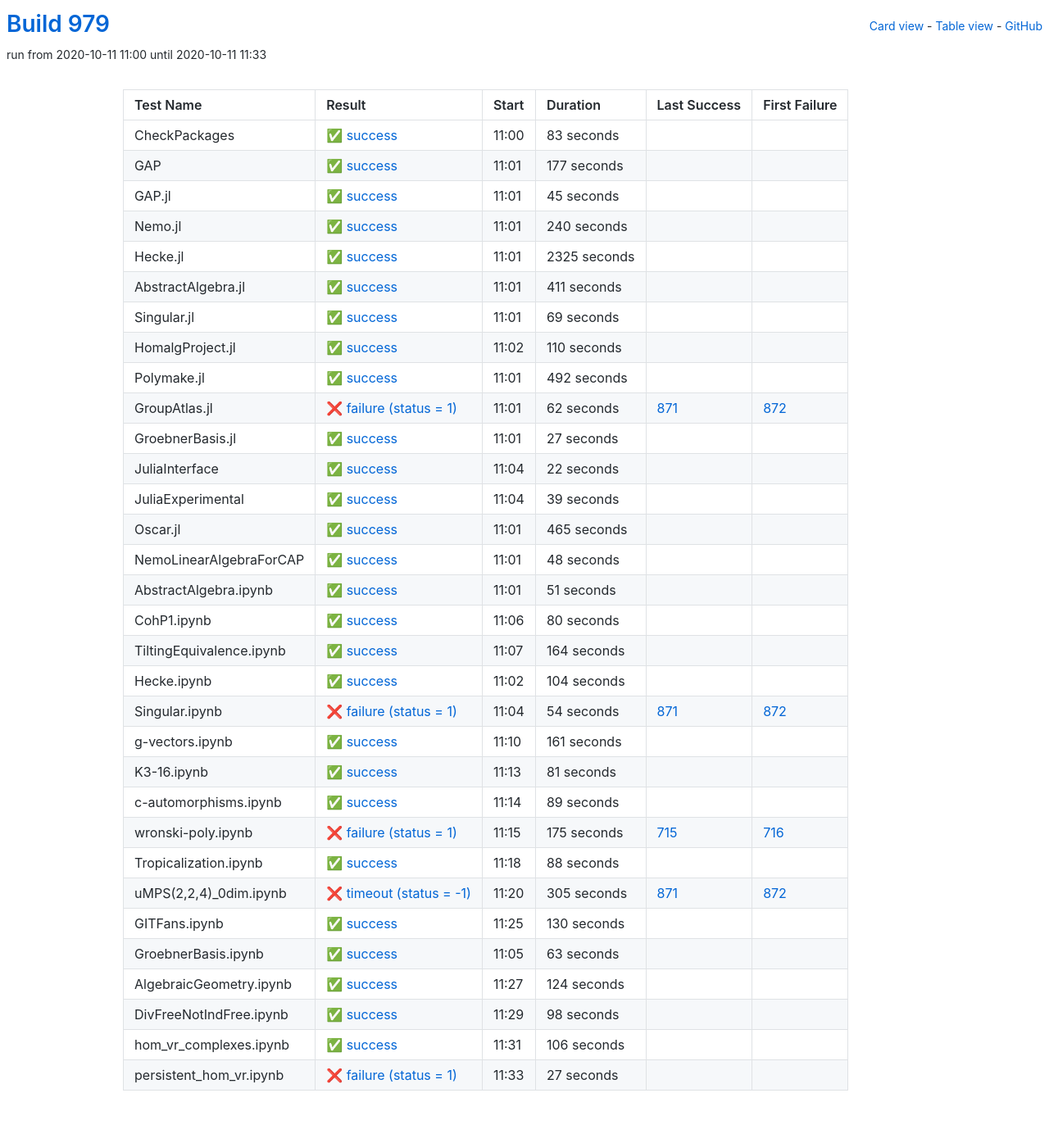
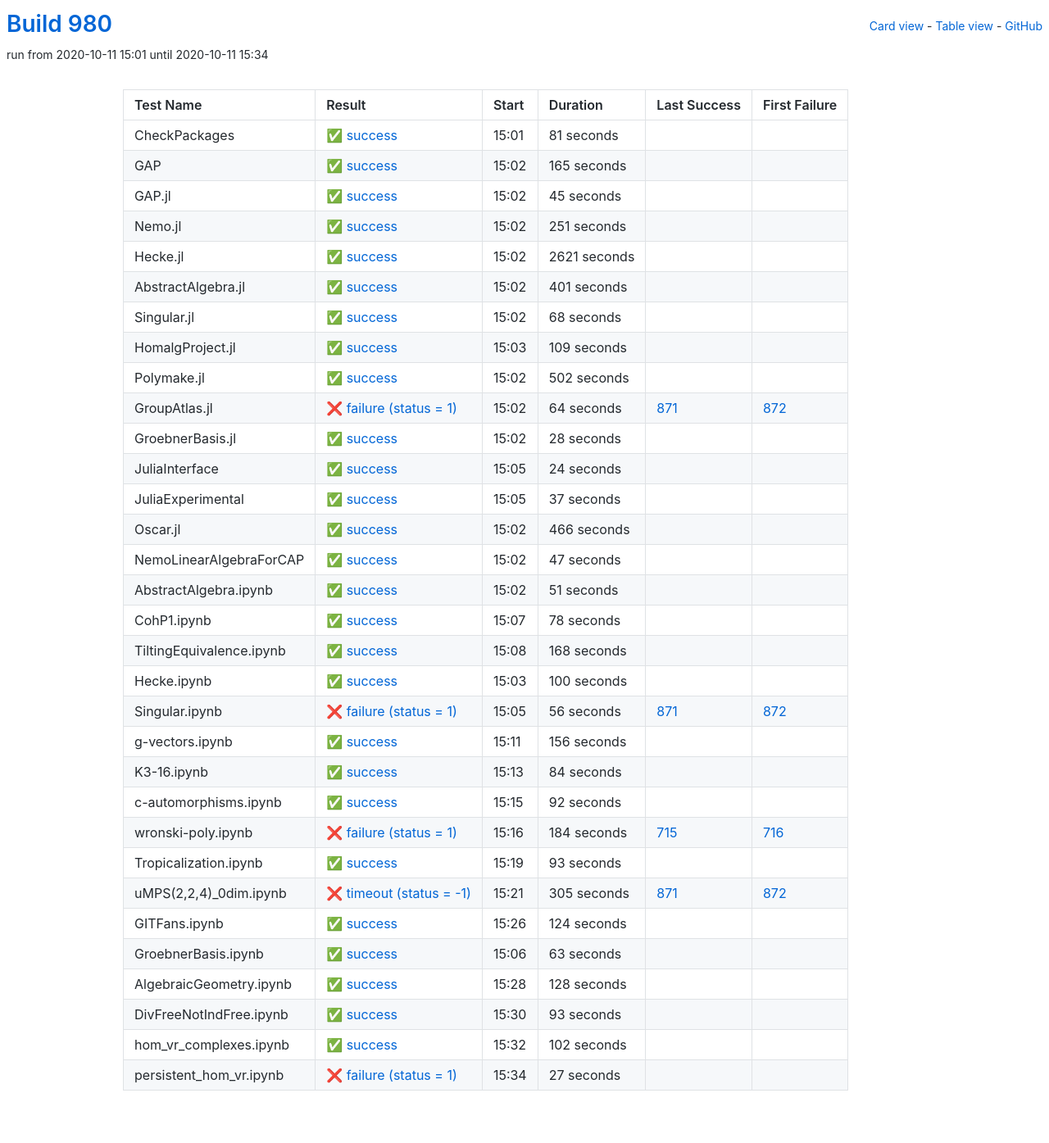
Before and after one commit to oscar-system/oscar-ci-status-stable, a Jekyll site: the page built from table.html, in a window 1280 px wide. Shown: the whole page at 82% size. Built offline with Jekyll 4.4.1, drawn with Linux system fonts in a browser that asks for light colours.

Commit message:
Build #980

```diff
--- a/_data/ci.yml
+++ b/_data/ci.yml
@@ -1,6 +1,6 @@
 ---
-build: 979
-build_url: https://oscarci.mathematik.uni-kl.de/job/oscar-stable/979/
+build: 980
+build_url: https://oscarci.mathematik.uni-kl.de/job/oscar-stable/980/
 job: oscar-stable
 organization: oscar-system
 repo: oscar-ci-status-stable
@@ -8,32 +8,32 @@ repourl: https://github.com/oscar-system/oscar-ci-status-stable
 tests:
 - name: CheckPackages
   id: checkpackages
-  log: https://oscarci.mathematik.uni-kl.de/job/oscar-stable/979/artifact/logs/build-979/CheckPackages.log
-  start: 2020-10-11 11:00
+  log: https://oscarci.mathematik.uni-kl.de/job/oscar-stable/980/artifact/logs/build-980/CheckPackages.log
+  start: 2020-10-11 15:01
   success: true
   exitcode: 0
   status: success
-  duration: 83
+  duration: 81
   last_success: false
   last_success_url:
   first_failure: false
   first_failure_url:
 - name: GAP
   id: gap
-  log: https://oscarci.mathematik.uni-kl.de/job/oscar-stable/979/artifact/logs/build-979/GAP.log
-  start: 2020-10-11 11:01
+  log: https://oscarci.mathematik.uni-kl.de/job/oscar-stable/980/artifact/logs/build-980/GAP.log
+  start: 2020-10-11 15:02
   success: true
   exitcode: 0
   status: success
-  duration: 177
+  duration: 165
   last_success: false
   last_success_url:
   first_failure: false
   first_failure_url:
 - name: GAP.jl
   id: gap-jl
-  log: https://oscarci.mathematik.uni-kl.de/job/oscar-stable/979/artifact/logs/build-979/GAP.jl.log
-  start: 2020-10-11 11:01
+  log: https://oscarci.mathematik.uni-kl.de/job/oscar-stable/980/artifact/logs/build-980/GAP.jl.log
+  start: 2020-10-11 15:02
   success: true
   exitcode: 0
   status: success
@@ -44,152 +44,152 @@ tests:
   first_failure_url:
 - name: Nemo.jl
   id: nemo-jl
-  log: https://oscarci.mathematik.uni-kl.de/job/oscar-stable/979/artifact/logs/build-979/Nemo.jl.log
-  start: 2020-10-11 11:01
+  log: https://oscarci.mathematik.uni-kl.de/job/oscar-stable/980/artifact/logs/build-980/Nemo.jl.log
+  start: 2020-10-11 15:02
   success: true
   exitcode: 0
   status: success
-  duration: 240
+  duration: 251
   last_success: false
   last_success_url:
   first_failure: false
   first_failure_url:
 - name: Hecke.jl
   id: hecke-jl
-  log: https://oscarci.mathematik.uni-kl.de/job/oscar-stable/979/artifact/logs/build-979/Hecke.jl.log
-  start: 2020-10-11 11:01
+  log: https://oscarci.mathematik.uni-kl.de/job/oscar-stable/980/artifact/logs/build-980/Hecke.jl.log
+  start: 2020-10-11 15:02
   success: true
   exitcode: 0
   status: success
-  duration: 2325
+  duration: 2621
   last_success: false
   last_success_url:
   first_failure: false
   first_failure_url:
 - name: AbstractAlgebra.jl
   id: abstractalgebra-jl
-  log: https://oscarci.mathematik.uni-kl.de/job/oscar-stable/979/artifact/logs/build-979/AbstractAlgebra.jl.log
-  start: 2020-10-11 11:01
+  log: https://oscarci.mathematik.uni-kl.de/job/oscar-stable/980/artifact/logs/build-980/AbstractAlgebra.jl.log
+  start: 2020-10-11 15:02
   success: true
   exitcode: 0
   status: success
-  duration: 411
+  duration: 401
   last_success: false
   last_success_url:
   first_failure: false
   first_failure_url:
 - name: Singular.jl
   id: singular-jl
-  log: https://oscarci.mathematik.uni-kl.de/job/oscar-stable/979/artifact/logs/build-979/Singular.jl.log
-  start: 2020-10-11 11:01
+  log: https://oscarci.mathematik.uni-kl.de/job/oscar-stable/980/artifact/logs/build-980/Singular.jl.log
+  start: 2020-10-11 15:02
   success: true
   exitcode: 0
   status: success
-  duration: 69
+  duration: 68
   last_success: false
   last_success_url:
   first_failure: false
   first_failure_url:
 - name: HomalgProject.jl
   id: homalgproject-jl
-  log: https://oscarci.mathematik.uni-kl.de/job/oscar-stable/979/artifact/logs/build-979/HomalgProject.jl.log
-  start: 2020-10-11 11:02
+  log: https://oscarci.mathematik.uni-kl.de/job/oscar-stable/980/artifact/logs/build-980/HomalgProject.jl.log
+  start: 2020-10-11 15:03
   success: true
   exitcode: 0
   status: success
-  duration: 110
+  duration: 109
   last_success: false
   last_success_url:
   first_failure: false
   first_failure_url:
 - name: Polymake.jl
   id: polymake-jl
-  log: https://oscarci.mathematik.uni-kl.de/job/oscar-stable/979/artifact/logs/build-979/Polymake.jl.log
-  start: 2020-10-11 11:01
+  log: https://oscarci.mathematik.uni-kl.de/job/oscar-stable/980/artifact/logs/build-980/Polymake.jl.log
+  start: 2020-10-11 15:02
   success: true
   exitcode: 0
   status: success
-  duration: 492
+  duration: 502
   last_success: false
   last_success_url:
   first_failure: false
   first_failure_url:
 - name: GroupAtlas.jl
   id: groupatlas-jl
-  log: https://oscarci.mathematik.uni-kl.de/job/oscar-stable/979/artifact/logs/build-979/GroupAtlas.jl.log
-  start: 2020-10-11 11:01
+  log: https://oscarci.mathematik.uni-kl.de/job/oscar-stable/980/artifact/logs/build-980/GroupAtlas.jl.log
+  start: 2020-10-11 15:02
   success: false
   exitcode: 1
   status: failure
-  duration: 62
+  duration: 64
   last_success: 871
   last_success_url: https://oscarci.mathematik.uni-kl.de/job/oscar-stable/871/
   first_failure: 872
   first_failure_url: https://oscarci.mathematik.uni-kl.de/job/oscar-stable/872/
 - name: GroebnerBasis.jl
   id: groebnerbasis-jl
-  log: https://oscarci.mathematik.uni-kl.de/job/oscar-stable/979/artifact/logs/build-979/GroebnerBasis.jl.log
-  start: 2020-10-11 11:01
+  log: https://oscarci.mathematik.uni-kl.de/job/oscar-stable/980/artifact/logs/build-980/GroebnerBasis.jl.log
+  start: 2020-10-11 15:02
   success: true
   exitcode: 0
   status: success
-  duration: 27
+  duration: 28
   last_success: false
   last_success_url:
   first_failure: false
   first_failure_url:
 - name: JuliaInterface
   id: juliainterface
-  log: https://oscarci.mathematik.uni-kl.de/job/oscar-stable/979/artifact/logs/build-979/JuliaInterface.log
-  start: 2020-10-11 11:04
+  log: https://oscarci.mathematik.uni-kl.de/job/oscar-stable/980/artifact/logs/build-980/JuliaInterface.log
+  start: 2020-10-11 15:05
   success: true
   exitcode: 0
   status: success
-  duration: 22
+  duration: 24
   last_success: false
   last_success_url:
   first_failure: false
   first_failure_url:
 - name: JuliaExperimental
   id: juliaexperimental
-  log: https://oscarci.mathematik.uni-kl.de/job/oscar-stable/979/artifact/logs/build-979/JuliaExperimental.log
-  start: 2020-10-11 11:04
+  log: https://oscarci.mathematik.uni-kl.de/job/oscar-stable/980/artifact/logs/build-980/JuliaExperimental.log
+  start: 2020-10-11 15:05
   success: true
   exitcode: 0
   status: success
-  duration: 39
+  duration: 37
   last_success: false
   last_success_url:
   first_failure: false
   first_failure_url:
 - name: Oscar.jl
   id: oscar-jl
-  log: https://oscarci.mathematik.uni-kl.de/job/oscar-stable/979/artifact/logs/build-979/Oscar.jl.log
-  start: 2020-10-11 11:01
+  log: https://oscarci.mathematik.uni-kl.de/job/oscar-stable/980/artifact/logs/build-980/Oscar.jl.log
+  start: 2020-10-11 15:02
   success: true
   exitcode: 0
   status: success
-  duration: 465
+  duration: 466
   last_success: false
   last_success_url:
   first_failure: false
   first_failure_url:
 - name: NemoLinearAlgebraForCAP
   id: nemolinearalgebraforcap
-  log: https://oscarci.mathematik.uni-kl.de/job/oscar-stable/979/artifact/logs/build-979/NemoLinearAlgebraForCAP.log
-  start: 2020-10-11 11:01
+  log: https://oscarci.mathematik.uni-kl.de/job/oscar-stable/980/artifact/logs/build-980/NemoLinearAlgebraForCAP.log
+  start: 2020-10-11 15:02
   success: true
   exitcode: 0
   status: success
-  duration: 48
+  duration: 47
   last_success: false
   last_success_url:
   first_failure: false
   first_failure_url:
 - name: AbstractAlgebra.ipynb
   id: abstractalgebra-ipynb
-  log: https://oscarci.mathematik.uni-kl.de/job/oscar-stable/979/artifact/logs/build-979/AbstractAlgebra.ipynb.log
-  start: 2020-10-11 11:01
+  log: https://oscarci.mathematik.uni-kl.de/job/oscar-stable/980/artifact/logs/build-980/AbstractAlgebra.ipynb.log
+  start: 2020-10-11 15:02
   success: true
   exitcode: 0
   status: success
@@ -200,116 +200,116 @@ tests:
   first_failure_url:
 - name: CohP1.ipynb
   id: cohp1-ipynb
-  log: https://oscarci.mathematik.uni-kl.de/job/oscar-stable/979/artifact/logs/build-979/CohP1.ipynb.log
-  start: 2020-10-11 11:06
+  log: https://oscarci.mathematik.uni-kl.de/job/oscar-stable/980/artifact/logs/build-980/CohP1.ipynb.log
+  start: 2020-10-11 15:07
   success: true
   exitcode: 0
   status: success
-  duration: 80
+  duration: 78
   last_success: false
   last_success_url:
   first_failure: false
   first_failure_url:
 - name: TiltingEquivalence.ipynb
   id: tiltingequivalence-ipynb
-  log: https://oscarci.mathematik.uni-kl.de/job/oscar-stable/979/artifact/logs/build-979/TiltingEquivalence.ipynb.log
-  start: 2020-10-11 11:07
+  log: https://oscarci.mathematik.uni-kl.de/job/oscar-stable/980/artifact/logs/build-980/TiltingEquivalence.ipynb.log
+  start: 2020-10-11 15:08
   success: true
   exitcode: 0
   status: success
-  duration: 164
+  duration: 168
   last_success: false
   last_success_url:
   first_failure: false
   first_failure_url:
 - name: Hecke.ipynb
   id: hecke-ipynb
-  log: https://oscarci.mathematik.uni-kl.de/job/oscar-stable/979/artifact/logs/build-979/Hecke.ipynb.log
-  start: 2020-10-11 11:02
+  log: https://oscarci.mathematik.uni-kl.de/job/oscar-stable/980/artifact/logs/build-980/Hecke.ipynb.log
+  start: 2020-10-11 15:03
   success: true
   exitcode: 0
   status: success
-  duration: 104
+  duration: 100
   last_success: false
   last_success_url:
   first_failure: false
   first_failure_url:
 - name: Singular.ipynb
   id: singular-ipynb
-  log: https://oscarci.mathematik.uni-kl.de/job/oscar-stable/979/artifact/logs/build-979/Singular.ipynb.log
-  start: 2020-10-11 11:04
+  log: https://oscarci.mathematik.uni-kl.de/job/oscar-stable/980/artifact/logs/build-980/Singular.ipynb.log
+  start: 2020-10-11 15:05
   success: false
   exitcode: 1
   status: failure
-  duration: 54
+  duration: 56
   last_success: 871
   last_success_url: https://oscarci.mathematik.uni-kl.de/job/oscar-stable/871/
   first_failure: 872
   first_failure_url: https://oscarci.mathematik.uni-kl.de/job/oscar-stable/872/
 - name: g-vectors.ipynb
   id: g-vectors-ipynb
-  log: https://oscarci.mathematik.uni-kl.de/job/oscar-stable/979/artifact/logs/build-979/g-vectors.ipynb.log
-  start: 2020-10-11 11:10
+  log: https://oscarci.mathematik.uni-kl.de/job/oscar-stable/980/artifact/logs/build-980/g-vectors.ipynb.log
+  start: 2020-10-11 15:11
   success: true
   exitcode: 0
   status: success
-  duration: 161
+  duration: 156
   last_success: false
   last_success_url:
   first_failure: false
   first_failure_url:
 - name: K3-16.ipynb
   id: k3-16-ipynb
-  log: https://oscarci.mathematik.uni-kl.de/job/oscar-stable/979/artifact/logs/build-979/K3-16.ipynb.log
-  start: 2020-10-11 11:13
+  log: https://oscarci.mathematik.uni-kl.de/job/oscar-stable/980/artifact/logs/build-980/K3-16.ipynb.log
+  start: 2020-10-11 15:13
   success: true
   exitcode: 0
   status: success
-  duration: 81
+  duration: 84
   last_success: false
   last_success_url:
   first_failure: false
   first_failure_url:
 - name: c-automorphisms.ipynb
   id: c-automorphisms-ipynb
-  log: https://oscarci.mathematik.uni-kl.de/job/oscar-stable/979/artifact/logs/build-979/c-automorphisms.ipynb.log
-  start: 2020-10-11 11:14
+  log: https://oscarci.mathematik.uni-kl.de/job/oscar-stable/980/artifact/logs/build-980/c-automorphisms.ipynb.log
+  start: 2020-10-11 15:15
   success: true
   exitcode: 0
   status: success
-  duration: 89
+  duration: 92
   last_success: false
   last_success_url:
   first_failure: false
   first_failure_url:
 - name: wronski-poly.ipynb
   id: wronski-poly-ipynb
-  log: https://oscarci.mathematik.uni-kl.de/job/oscar-stable/979/artifact/logs/build-979/wronski-poly.ipynb.log
-  start: 2020-10-11 11:15
+  log: https://oscarci.mathematik.uni-kl.de/job/oscar-stable/980/artifact/logs/build-980/wronski-poly.ipynb.log
+  start: 2020-10-11 15:16
   success: false
   exitcode: 1
   status: failure
-  duration: 175
+  duration: 184
   last_success: 715
   last_success_url: https://oscarci.mathematik.uni-kl.de/job/oscar-stable/715/
   first_failure: 716
   first_failure_url: https://oscarci.mathematik.uni-kl.de/job/oscar-stable/716/
 - name: Tropicalization.ipynb
   id: tropicalization-ipynb
-  log: https://oscarci.mathematik.uni-kl.de/job/oscar-stable/979/artifact/logs/build-979/Tropicalization.ipynb.log
-  start: 2020-10-11 11:18
+  log: https://oscarci.mathematik.uni-kl.de/job/oscar-stable/980/artifact/logs/build-980/Tropicalization.ipynb.log
+  start: 2020-10-11 15:19
   success: true
   exitcode: 0
   status: success
-  duration: 88
+  duration: 93
   last_success: false
   last_success_url:
   first_failure: false
   first_failure_url:
 - name: uMPS(2,2,4)_0dim.ipynb
   id: umps-2-2-4-0dim-ipynb
-  log: https://oscarci.mathematik.uni-kl.de/job/oscar-stable/979/artifact/logs/build-979/uMPS-2-2-4-_0dim.ipynb.log
-  start: 2020-10-11 11:20
+  log: https://oscarci.mathematik.uni-kl.de/job/oscar-stable/980/artifact/logs/build-980/uMPS-2-2-4-_0dim.ipynb.log
+  start: 2020-10-11 15:21
   success: false
   exitcode: -1
   status: timeout
@@ -320,20 +320,20 @@ tests:
   first_failure_url: https://oscarci.mathematik.uni-kl.de/job/oscar-stable/872/
 - name: GITFans.ipynb
   id: gitfans-ipynb
-  log: https://oscarci.mathematik.uni-kl.de/job/oscar-stable/979/artifact/logs/build-979/GITFans.ipynb.log
-  start: 2020-10-11 11:25
+  log: https://oscarci.mathematik.uni-kl.de/job/oscar-stable/980/artifact/logs/build-980/GITFans.ipynb.log
+  start: 2020-10-11 15:26
   success: true
   exitcode: 0
   status: success
-  duration: 130
+  duration: 124
   last_success: false
   last_success_url:
   first_failure: false
   first_failure_url:
 - name: GroebnerBasis.ipynb
   id: groebnerbasis-ipynb
-  log: https://oscarci.mathematik.uni-kl.de/job/oscar-stable/979/artifact/logs/build-979/GroebnerBasis.ipynb.log
-  start: 2020-10-11 11:05
+  log: https://oscarci.mathematik.uni-kl.de/job/oscar-stable/980/artifact/logs/build-980/GroebnerBasis.ipynb.log
+  start: 2020-10-11 15:06
   success: true
   exitcode: 0
   status: success
@@ -344,44 +344,44 @@ tests:
   first_failure_url:
 - name: AlgebraicGeometry.ipynb
   id: algebraicgeometry-ipynb
-  log: https://oscarci.mathematik.uni-kl.de/job/oscar-stable/979/artifact/logs/build-979/AlgebraicGeometry.ipynb.log
-  start: 2020-10-11 11:27
+  log: https://oscarci.mathematik.uni-kl.de/job/oscar-stable/980/artifact/logs/build-980/AlgebraicGeometry.ipynb.log
+  start: 2020-10-11 15:28
   success: true
   exitcode: 0
   status: success
-  duration: 124
+  duration: 128
   last_success: false
   last_success_url:
   first_failure: false
   first_failure_url:
 - name: DivFreeNotIndFree.ipynb
   id: divfreenotindfree-ipynb
-  log: https://oscarci.mathematik.uni-kl.de/job/oscar-stable/979/artifact/logs/build-979/DivFreeNotIndFree.ipynb.log
-  start: 2020-10-11 11:29
+  log: https://oscarci.mathematik.uni-kl.de/job/oscar-stable/980/artifact/logs/build-980/DivFreeNotIndFree.ipynb.log
+  start: 2020-10-11 15:30
   success: true
   exitcode: 0
   status: success
-  duration: 98
+  duration: 93
   last_success: false
   last_success_url:
   first_failure: false
   first_failure_url:
 - name: hom_vr_complexes.ipynb
   id: hom-vr-complexes-ipynb
-  log: https://oscarci.mathematik.uni-kl.de/job/oscar-stable/979/artifact/logs/build-979/hom_vr_complexes.ipynb.log
-  start: 2020-10-11 11:31
+  log: https://oscarci.mathematik.uni-kl.de/job/oscar-stable/980/artifact/logs/build-980/hom_vr_complexes.ipynb.log
+  start: 2020-10-11 15:32
   success: true
   exitcode: 0
   status: success
-  duration: 106
+  duration: 102
   last_success: false
   last_success_url:
   first_failure: false
   first_failure_url:
 - name: persistent_hom_vr.ipynb
   id: persistent-hom-vr-ipynb
-  log: https://oscarci.mathematik.uni-kl.de/job/oscar-stable/979/artifact/logs/build-979/persistent_hom_vr.ipynb.log
-  start: 2020-10-11 11:33
+  log: https://oscarci.mathematik.uni-kl.de/job/oscar-stable/980/artifact/logs/build-980/persistent_hom_vr.ipynb.log
+  start: 2020-10-11 15:34
   success: false
   exitcode: 1
   status: failure
```
Also changed, not shown: README.md.
